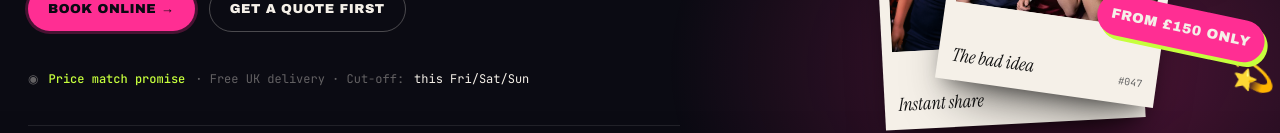
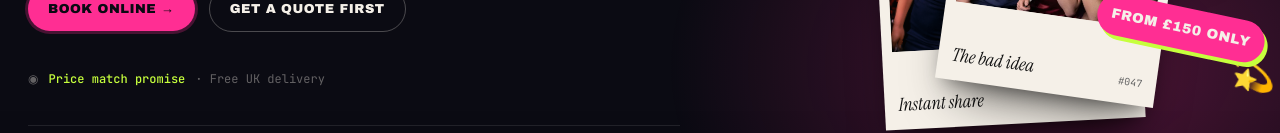
Before and after one commit to discoverable-dude/booth-cloud, a plain HTML site: page index.html in a window 1280 px wide. Shown: the part 689-822 px from the top of the page. Drawn offline with Linux system fonts and the light colour scheme; a script that the page names is missing.

Commit message:
text remove

```diff
--- a/index.html
+++ b/index.html
@@ -1368,7 +1368,7 @@ window.TWEAKS = /*EDITMODE-BEGIN*/{
         <a href="#enquire" class="cta cta--ghost">Get a quote first</a>
       </div>
       <div class="hero__price-note">
-        <span>◉</span> <b>Price match promise</b> · Free UK delivery · Cut-off: <span style="color:var(--ink)">this Fri/Sat/Sun</span>
+        <span>◉</span> <b>Price match promise</b> · Free UK delivery </span>
       </div>
 
       <div class="hero__meta" style="margin-top:36px">
```
